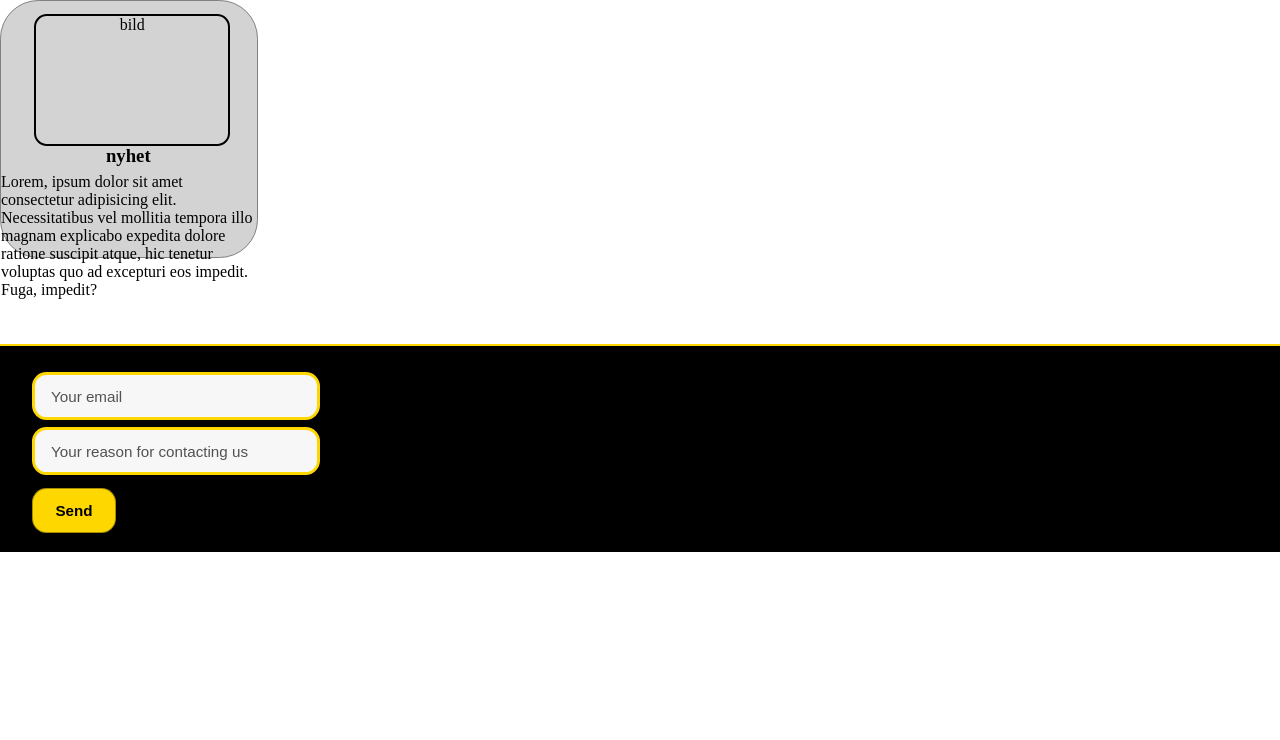
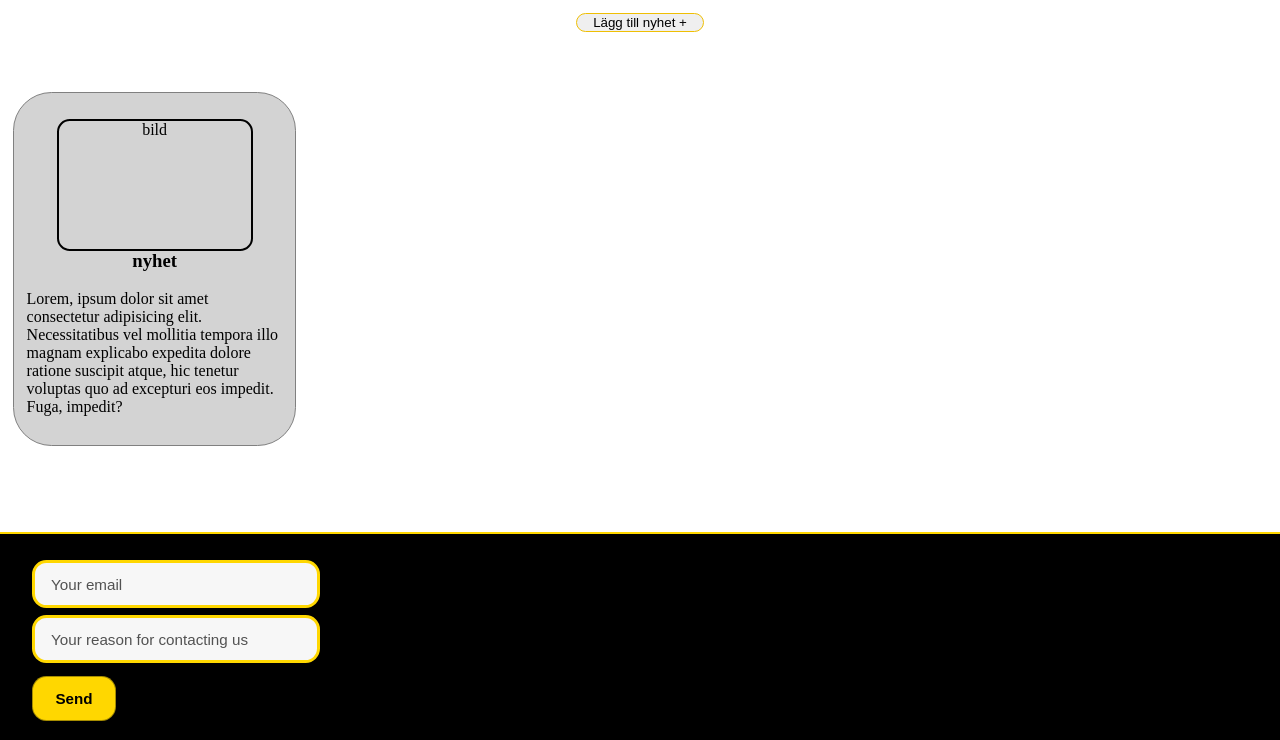
Before and after one commit to BillyD3vs06/stocks-gsb, a PHP site: page /nyheter.html in a window 1280 px wide. Shown: the part 60-800 px from the top of the page. Run offline with PHP 8.4, Linux system fonts and the light colour scheme.

Commit message:
fixad css
fixa till lite i nyheter och la till en lägg till knapp

```diff
--- a/frontend/public/main.css
+++ b/frontend/public/main.css
@@ -194,43 +194,55 @@ body.all_pages #nav_holder a:has(#login_Signup_nav){
     font-size: larger;
     text-align: center;
 }
+#Lägg-Till-Nyhet{
+    width: 10%;
+    margin:auto;
+    border: 0.1vw solid #efbf04;
+    border-radius: 1vw;
+    margin-top: 1vw;
+}
+#Lägg-Till-Nyhet:hover{
+    background: yellow;
+    box-shadow: 0vw 0vw 1vw 1vw #000;
+}
 
 
 #news{
     display: flex;
-    flex-wrap: wrap;
-    height: 20vw;
+    flex-direction: column;
+    align-items: center;
     width: 20vw;
     border: solid 0.1vw grey;
     background-color: lightgrey;
     border-radius: 3vw;
+    padding: 1vw;
+    margin-left: 1vw ;
 }
-
 #picture{
     height: 10vw;
     width: 15vw;
     border: solid 0.2vw #000;
     text-align: center;
-    margin-left: 13%;
+    margin-left: 0vw;
     margin-top: 1vw;
     border-radius: 1vw;
 }
 
 #new_title{
     font-family: 'Times New Roman', Times, serif;
-    margin-left: 41%;
+    margin-left:0vw;
     margin-top: -0.1vw;
 }
 
 #news_des{
-    margin-top: -1vw;
-    flex-wrap: wrap;
-    display: flex;
+    width: 100%;
+    margin-top: 0;
 }
 
 #telebot_holder{
     height: 40vw;
     width: 60%;
+    overflow-y: auto;
     margin-left: 19%;
     background-color: #000;
     border: solid yellow 1vw;
--- a/frontend/public/nyheter.html
+++ b/frontend/public/nyheter.html
@@ -22,6 +22,7 @@
           </div>
         </nav>
        </header>
+       <button id="Lägg-Till-Nyhet">Lägg till nyhet +</button>
        <div id="news_holder">
 <div id="news">
     <div id="picture">bild</div>
```
